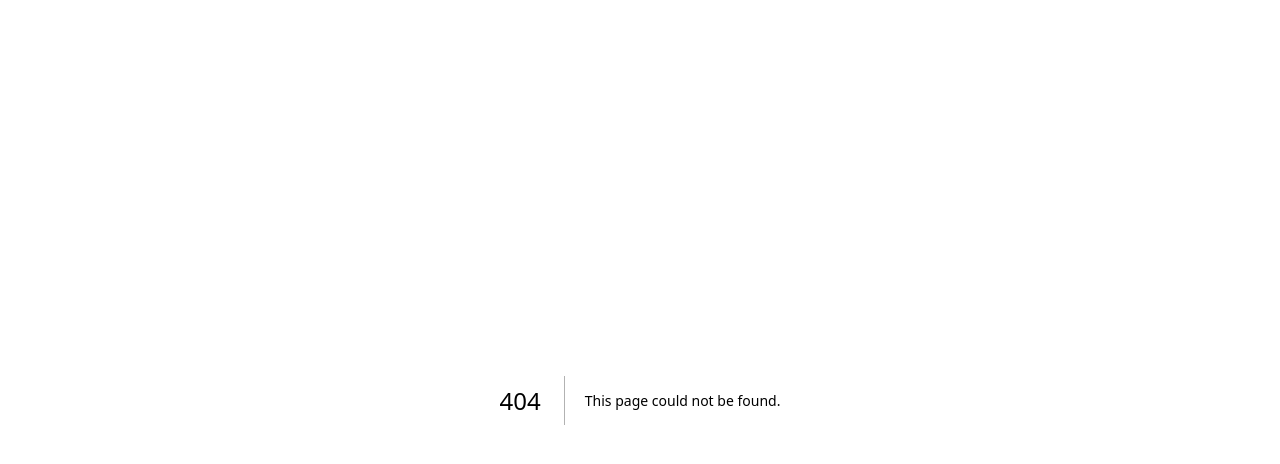
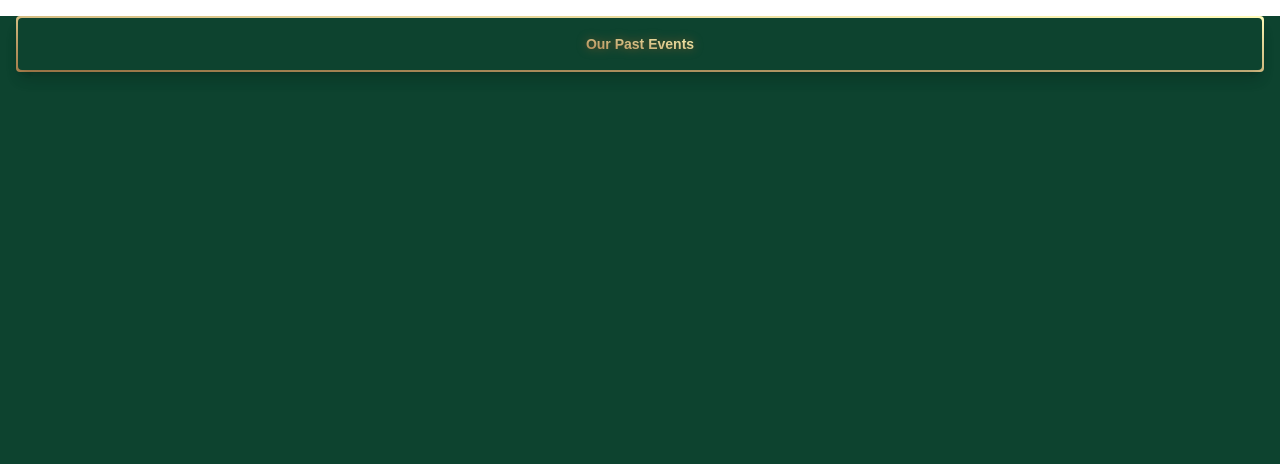
Before and after one commit to Sandbox-by-IEEE/SandboxIEEE, a Next.js app: page /pastevents in a window 1280 px wide. Before the commit this address had no page. Shown: the top 464 px of the page. Built offline with nearby package versions, Linux system fonts and the light colour scheme; a web font is replaced by a local one.

Commit message:
feat: Add golden box

```diff
--- /dev/null
+++ b/src/app/pastevents/page.tsx
@@ -0,0 +1,24 @@
+import React from 'react';
+
+function GoldenBorderBox({ children }) {
+  return (
+    <div className='px-0.5 py-0.5 bg-gradient-to-tr from-[#AB814E] to-[#FFFBB9] rounded shadow-lg shadow-[0px_0px_5px_1px_rgba(171,129,78,0.8)] m-4'>
+      {' '}
+      <div className='w-full h-full bg-green-primary rounded shadow-lg shadow-[0px_0px_5px_1px_rgba(171,129,78,0.8)_inset] p-4 flex flex-row justify-center items-center'>
+        {children}
+      </div>
+    </div>
+  );
+}
+
+export default function PastEvent() {
+  return (
+    <div className='bg-green-primary h-[100vh]'>
+      <GoldenBorderBox>
+        <h1 className='font-museo-muderno font-bold text-transparent text-sm bg-clip-text  bg-gradient-to-tr from-[#AB814E] to-[#FFFBB9]  drop-shadow-[0px_0px_5px_rgba(112,82,41,1)]'>
+          Our Past Events
+        </h1>
+      </GoldenBorderBox>
+    </div>
+  );
+}
--- a/tailwind.config.ts
+++ b/tailwind.config.ts
@@ -14,6 +14,8 @@ const config: Config = {
         'museo-muderno': ['var(--font-museo-moderno)'],
       },
       backgroundImage: {
+        'green-gradient':
+          'linear-gradient(180deg, rgba(5, 31, 18, 0.99) 0%, rgba(6, 25, 12, 0.99) 100%)',
         'gradient-radial': 'radial-gradient(var(--tw-gradient-stops))',
         'gradient-conic':
           'conic-gradient(from 180deg at 50% 50%, var(--tw-gradient-stops))',
```
